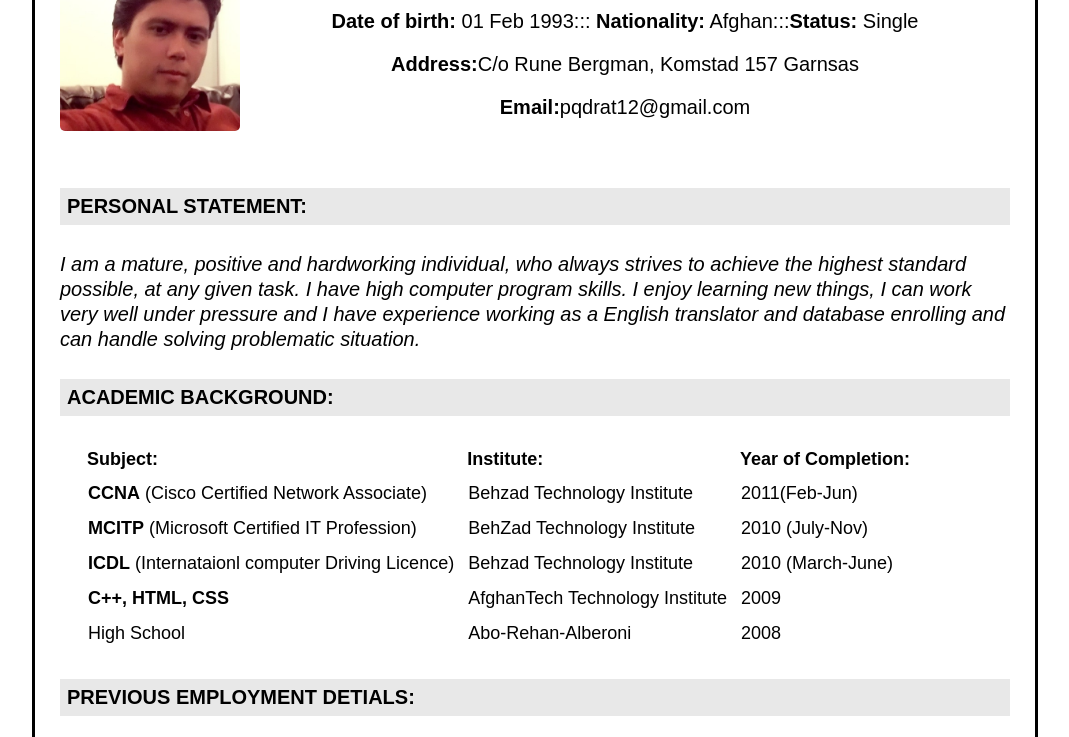
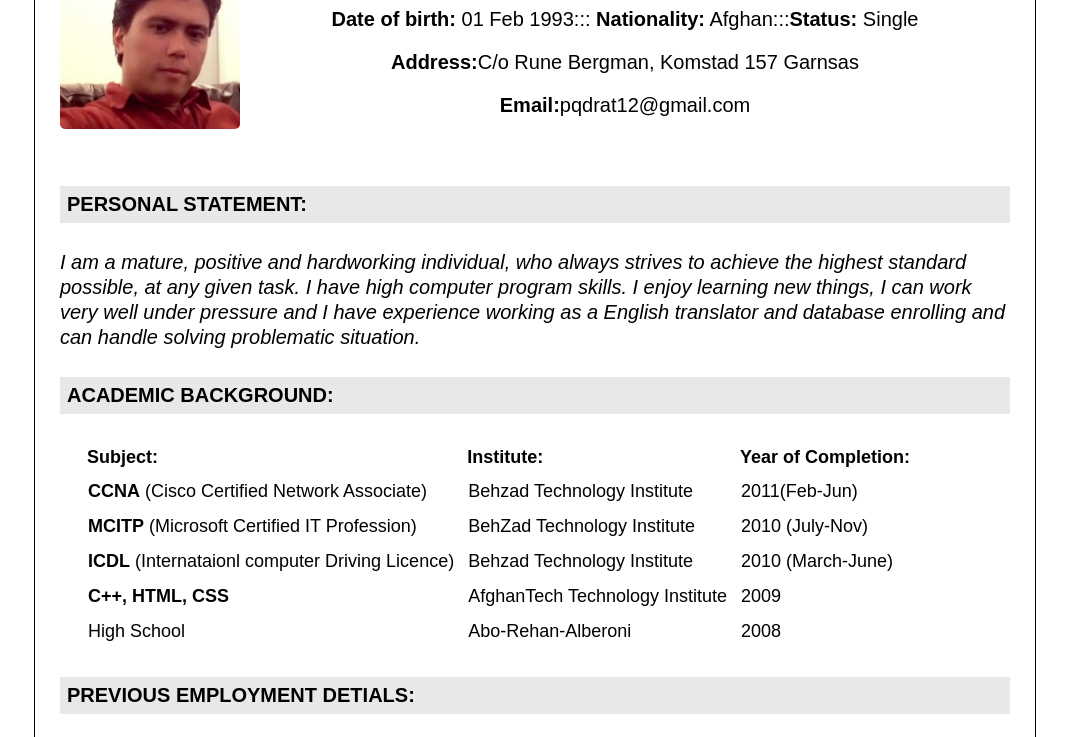
Before and after one commit to qudrat10/hyf-html-css, a plain HTML site: page week1/index.html in a window 1280 px wide. Shown: the part 77-814 px from the top of the page, without its empty margins (105-1174 px from the left). Drawn offline with Linux system fonts and the light colour scheme.

Commit message:
Update style.css

```diff
--- a/week1/style.css
+++ b/week1/style.css
@@ -2,7 +2,7 @@ body{
     width: 1000px;
     margin:auto;
     background-size: 120%;
-    border: solid;
+    border: 1px solid;
     font-family: Arial, sans-serif;
 
 }
```
